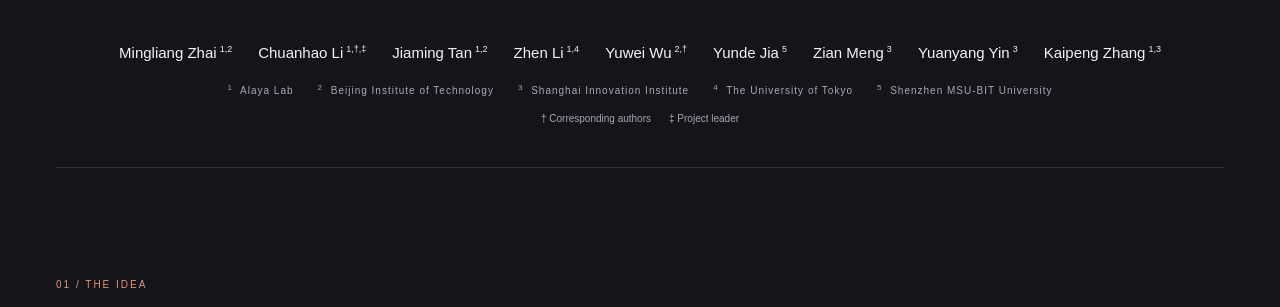
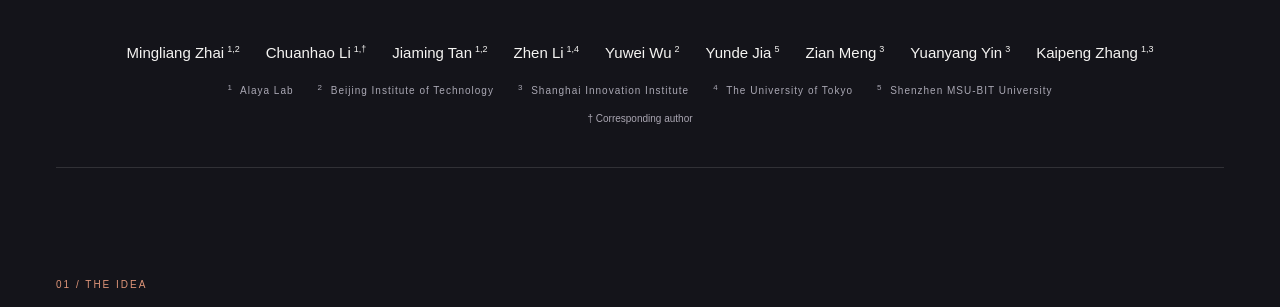
Before and after one commit to alaya-lab/WorldRuler, a plain HTML site: page docs/index.html in a window 1280 px wide. Shown: the part 742-1049 px from the top of the page. Drawn offline with Linux system fonts and the light colour scheme; no server answers.

Commit message:
Set Chuanhao Li as sole corresponding author and remove project leader label

```diff
--- a/docs/index.html
+++ b/docs/index.html
@@ -62,9 +62,9 @@
     </section>
 
     <section class="authors container" aria-label="Authors and affiliations">
-      <p class="author-names"><a href="https://zmling22.github.io/">Mingliang Zhai<sup>1,2</sup></a><span>Chuanhao Li<sup>1,†,‡</sup></span><span>Jiaming Tan<sup>1,2</sup></span><span>Zhen Li<sup>1,4</sup></span><span>Yuwei Wu<sup>2,†</sup></span><span>Yunde Jia<sup>5</sup></span><span>Zian Meng<sup>3</sup></span><span>Yuanyang Yin<sup>3</sup></span><span>Kaipeng Zhang<sup>1,3</sup></span></p>
+      <p class="author-names"><a href="https://zmling22.github.io/">Mingliang Zhai<sup>1,2</sup></a><span>Chuanhao Li<sup>1,†</sup></span><span>Jiaming Tan<sup>1,2</sup></span><span>Zhen Li<sup>1,4</sup></span><span>Yuwei Wu<sup>2</sup></span><span>Yunde Jia<sup>5</sup></span><span>Zian Meng<sup>3</sup></span><span>Yuanyang Yin<sup>3</sup></span><span>Kaipeng Zhang<sup>1,3</sup></span></p>
       <p class="affiliations"><span><sup>1</sup> <a href="https://alayalab.ai/" target="_blank" rel="noopener noreferrer">Alaya Lab</a></span><span><sup>2</sup> Beijing Institute of Technology</span><span><sup>3</sup> Shanghai Innovation Institute</span><span><sup>4</sup> The University of Tokyo</span><span><sup>5</sup> Shenzhen MSU-BIT University</span></p>
-      <p class="author-note"><span>† Corresponding authors</span><span>‡ Project leader</span></p>
+      <p class="author-note"><span>† Corresponding author</span></p>
     </section>
 
     <section class="section container overview" id="overview">
```
